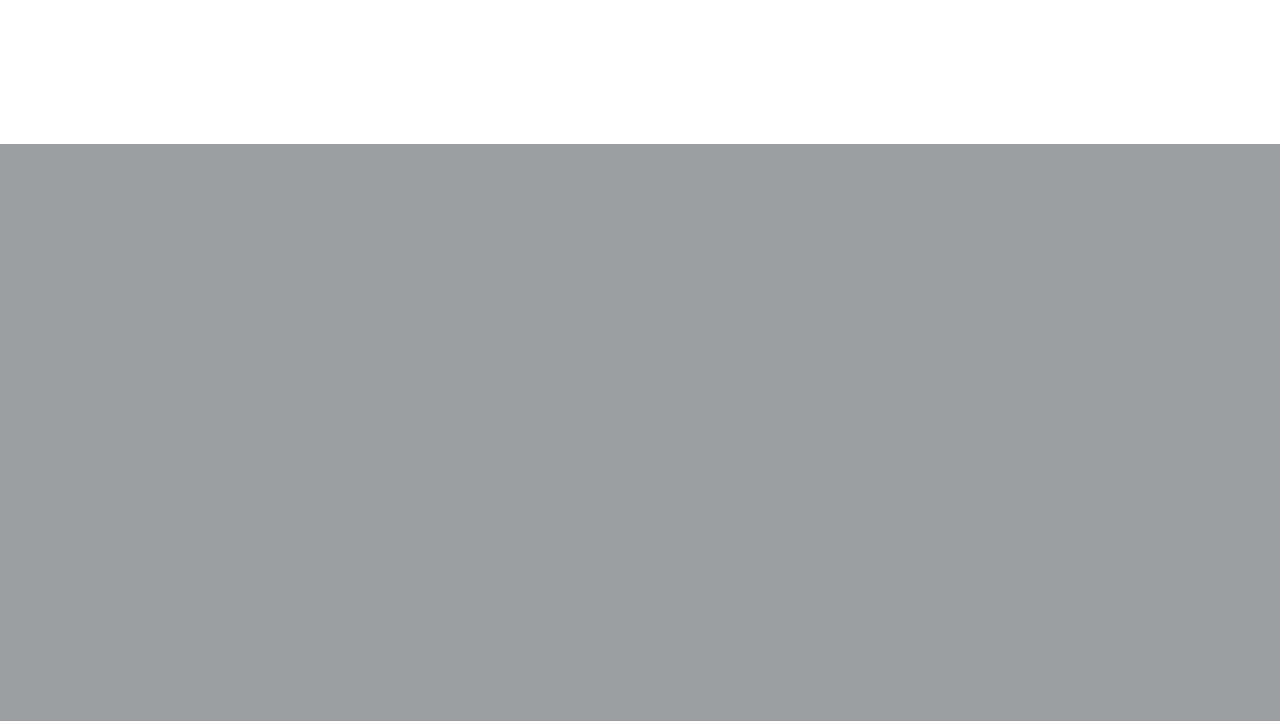
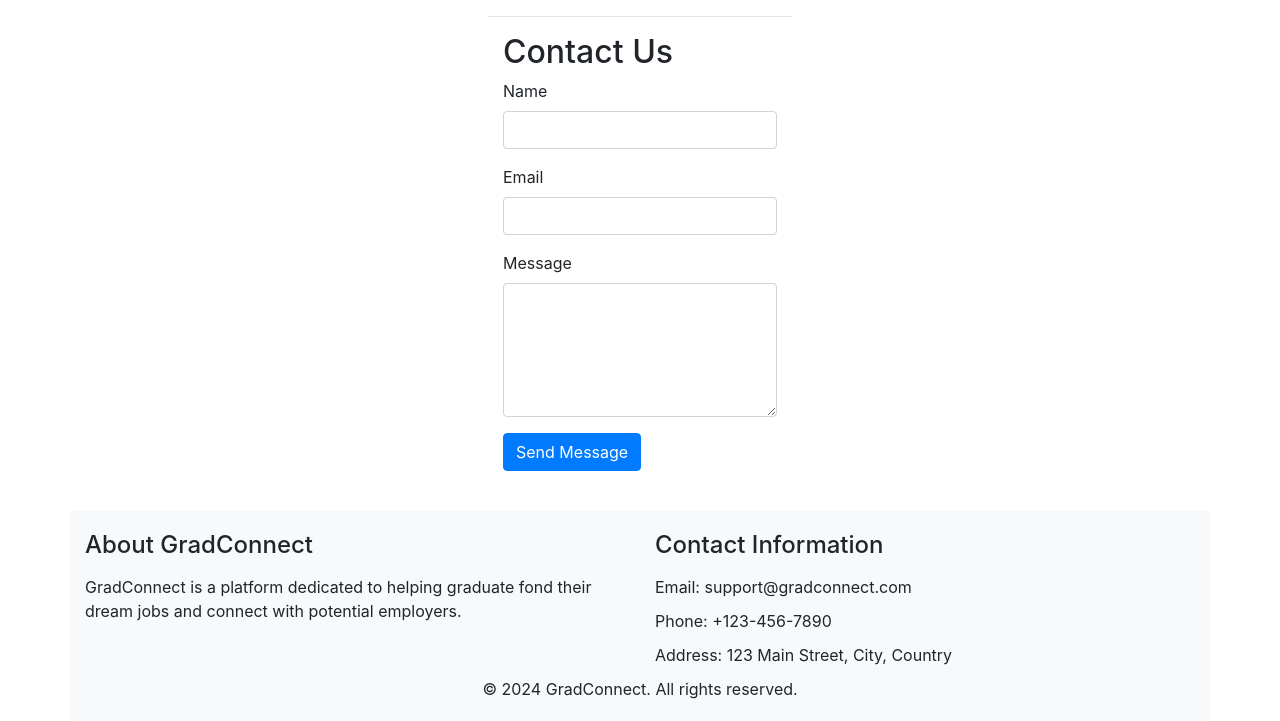
Before and after one commit to Ermi24et/GradConn, a Flask app: page / in a window 1280 px wide. Shown: the part 656-1377 px from the top of the page. Before the commit the page ends 800 px from the top, so only its background shows below. Run offline with Flask 3, Linux system fonts and the light colour scheme; some libraries are stand-ins or nearby versions.

Commit message:
Added templates for the home page of the website

```diff
--- a/gradconn/templates/home.html
+++ b/gradconn/templates/home.html
@@ -24,4 +24,50 @@ Home - GradConnect
         </div>
     </div>
 </section>
+
+<section class="contact-us">
+    <hr>
+    <div class="container">
+        <h2>Contact Us</h2>
+        <form action="{{ url_for('contact') }}" method="POST">
+            <div class="form-group">
+                <label for="name">Name</label>
+                <input type="text" id="name" name="name" class="form-control" required>
+            </div>
+            <div class="form-group">
+                <label for="email">Email</label>
+                <input type="email" id="email" name="name" class="form-control" required>
+            </div>
+            <div class="form-group">
+                <label for="message">Message</label>
+                <textarea id="message" name="message" class="form-control" rows="5" required></textarea>
+            </div>
+            <button type="submit" class="btn btn-primary">Send Message</button>
+        </form>
+    </div>
+</section>
+
+<footer class="footer">
+    <div class="container">
+        <div class="row">
+            <div class="col-md-6">
+                <h4>About GradConnect</h4>
+                <p>GradConnect is a platform dedicated to helping graduate fond their dream jobs and connect with potential employers.</p>
+            </div>
+            <div class="col-md-6">
+                <h4>Contact Information</h4>
+                <ul>
+                    <li>Email: support@gradconnect.com</li>
+                    <li>Phone: +123-456-7890</li>
+                    <li>Address: 123 Main Street, City, Country</li>
+                </ul>
+            </div>
+        </div>
+        <div class="row">
+            <div class="col-12 text-center">
+                <p>&copy; 2024 GradConnect. All rights reserved.</p>
+            </div>
+        </div>
+    </div>
+</footer>
 {% endblock %}
```
